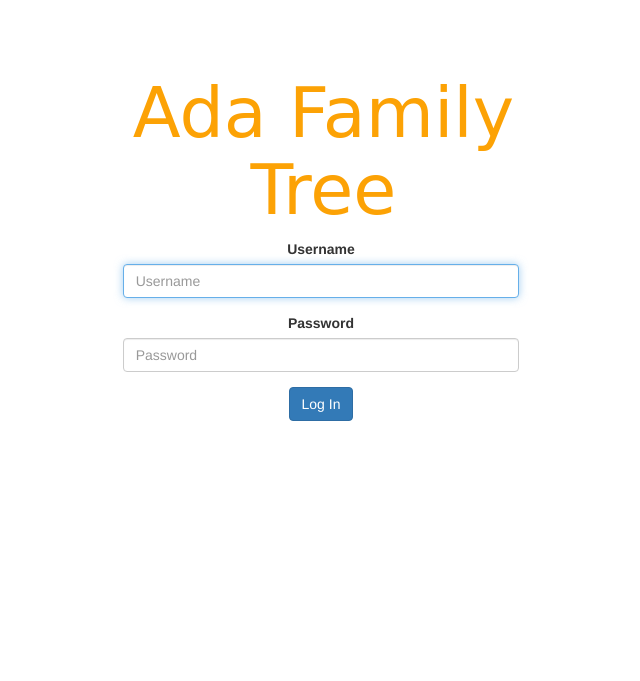
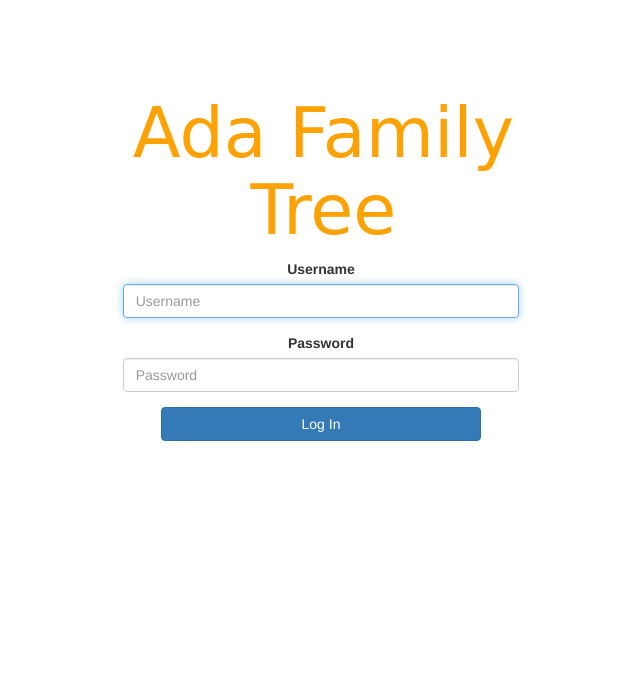
Before and after one commit to JNEdrozo/adaFamilyTree, a Django app: page /login/ in a window 1280 px wide. Shown: the top 681 px of the page, without its empty margins (319-959 px from the left). Run offline with Django 3.2, Linux system fonts and the light colour scheme; some libraries are stand-ins or nearby versions; some web fonts are replaced.

Commit message:
Adjusted login.form styling: removed form.errors for bootstrap error messages and changed margin-top

```diff
--- a/adaTree/static/css/style.css
+++ b/adaTree/static/css/style.css
@@ -29,8 +29,11 @@
   text-align: middle;
 }
 
+.login-button {
+  width: 25vw;
+}
 #base-container {
-  margin-top: 50px;
+  margin-top: 70px;
   padding-left: 15px;
   padding-right: 15px;
   text-align: center;
--- a/templates/registration/login.html
+++ b/templates/registration/login.html
@@ -9,9 +9,9 @@
 {% bootstrap_messages %}
 
 <div id="login-form">
-  {% if form.errors %}
+  <!-- {% if form.errors %}
     <p>Your username and password didn't match. Please try again.</p>
-  {% endif %}
+  {% endif %} -->
 
   {% if next %}
       {% if user.is_authenticated %}
@@ -42,7 +42,7 @@
   </div> -->
 
   {% buttons %}
-    <button type="submit" class="btn btn-primary">
+    <button type="submit" class="btn btn-primary login-button">
       Log In {% bootstrap_icon "glyphicon glyphicon-tree-conifer" %}
     </button>
   {% endbuttons %}
```
